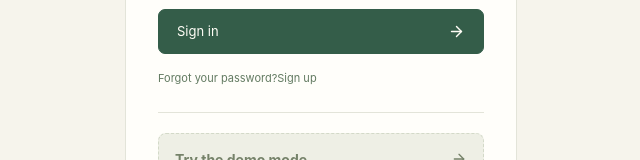
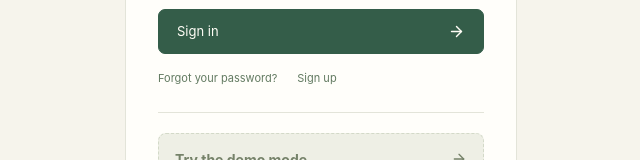
Before and after one commit to drat-git/180, a React (Vite) app: page / in a window 1280 px wide. Shown: the part 552-712 px from the top of the page, without its empty margins (319-959 px from the left). Built offline with nearby package versions, Linux system fonts and the light colour scheme; no server answers.

Commit message:
Space sign-in page account links

```diff
--- a/src/styles.css
+++ b/src/styles.css
@@ -950,6 +950,9 @@ dialog::backdrop {
 .login-switch {
   margin-top: 16px;
   font-size: 11px;
+}
+.login-switch + .login-switch {
+  margin-inline-start: 20px;
 }
 .login-divider {
   height: 1px;
```
